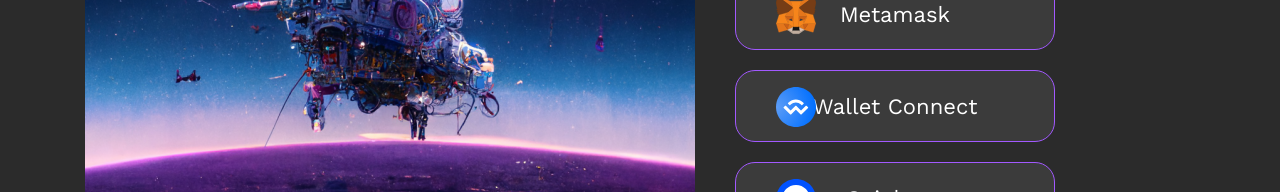
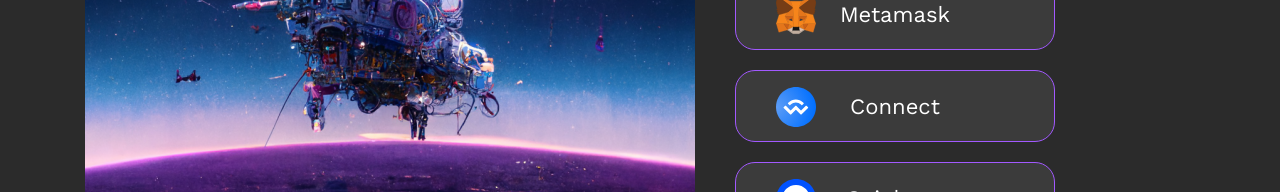
Before and after one commit to Yushba/NFT-Marketplace, a plain HTML site: page waller.html in a window 1280 px wide. Shown: the part 443-635 px from the top of the page. Drawn offline with nearby package versions, Linux system fonts and the light colour scheme.

Commit message:
waller.html

```diff
--- a/waller.html
+++ b/waller.html
@@ -64,7 +64,7 @@
                 <div class="connect-btns">
 
                   <a href="#"><button class="connect-btn"><img src="img/icons/Metamask.svg" class="connect-btn-icon">Metamask</button></a>
-                  <a href="#"><button class="connect-btn"><img src="img/icons/WalletConnect.svg" class="connect-btn-icon">Wallet Connect</button></a>
+                  <a href="#"><button class="connect-btn"><img src="img/icons/WalletConnect.svg" class="connect-btn-icon">Connect</button></a>
                   <a href="#"><button class="connect-btn"><img src="img/icons/Coinbase.svg" class="connect-btn-icon">Coinbase</button> </a>
 
                 </div>
```
